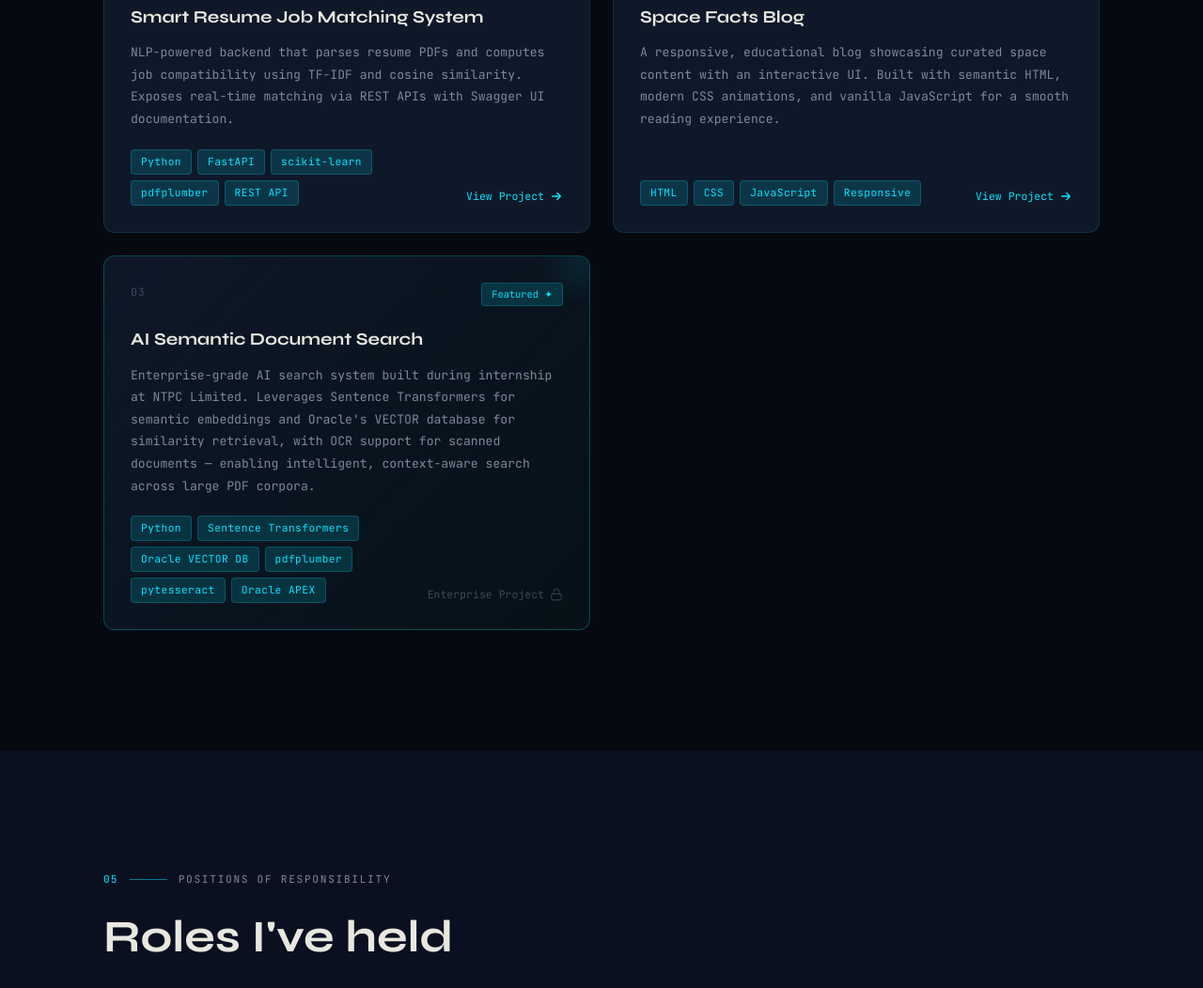
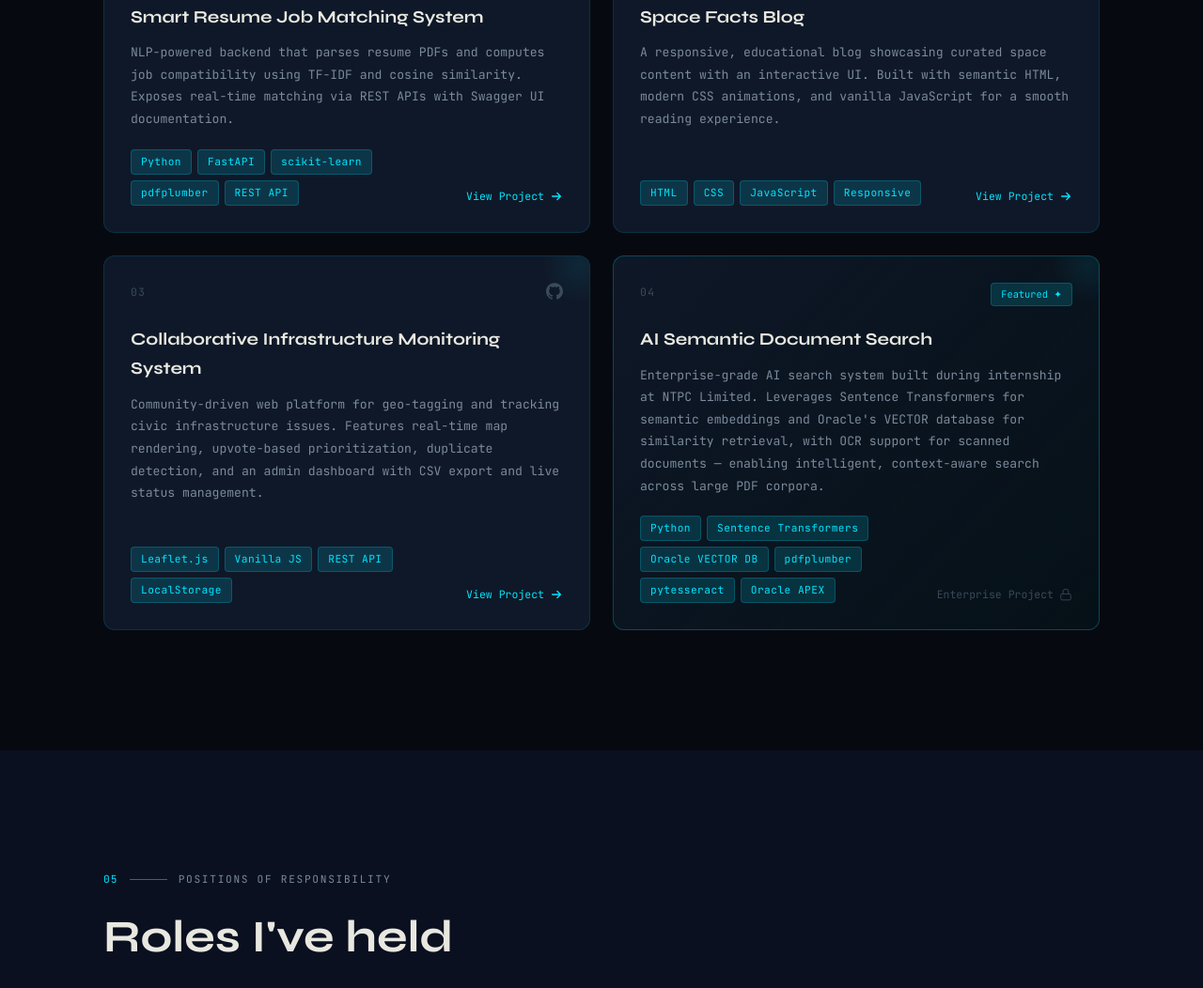
Before and after one commit to Hegoes/portfolio, a plain HTML site: page index.html in a window 1280 px wide. Shown: the part 4244-5296 px from the top of the page at 94% size. Drawn offline with Linux system fonts and the light colour scheme.

Commit message:
updated projects

```diff
--- a/index.html
+++ b/index.html
@@ -609,10 +609,45 @@
           <div class="project-card__accent" aria-hidden="true"></div>
         </article>
 
-        <!-- Project 3: AI Semantic Search (NTPC) — featured -->
+         <!-- Project 3: CIMS -->
+        <article class="project-card" data-animate="fade-up" data-delay="1">
+          <div class="project-card__header">
+            <div class="project-card__num">03</div>
+            <div class="project-card__links">
+              <a href="https://github.com/Hegoes" target="_blank" rel="noopener" class="project-card__link" aria-label="GitHub">
+                <svg width="18" height="18" viewBox="0 0 24 24" fill="currentColor"><path d="M12 .297c-6.63 0-12 5.373-12 12 0 5.303 3.438 9.8 8.205 11.385.6.113.82-.258.82-.577 0-.285-.01-1.04-.015-2.04-3.338.724-4.042-1.61-4.042-1.61C4.422 18.07 3.633 17.7 3.633 17.7c-1.087-.744.084-.729.084-.729 1.205.084 1.838 1.236 1.838 1.236 1.07 1.835 2.809 1.305 3.495.998.108-.776.417-1.305.76-1.605-2.665-.3-5.466-1.332-5.466-5.93 0-1.31.465-2.38 1.235-3.22-.135-.303-.54-1.523.105-3.176 0 0 1.005-.322 3.3 1.23.96-.267 1.98-.399 3-.405 1.02.006 2.04.138 3 .405 2.28-1.552 3.285-1.23 3.285-1.23.645 1.653.24 2.873.12 3.176.765.84 1.23 1.91 1.23 3.22 0 4.61-2.805 5.625-5.475 5.92.42.36.81 1.096.81 2.22 0 1.606-.015 2.896-.015 3.286 0 .315.21.69.825.57C20.565 22.092 24 17.592 24 12.297c0-6.627-5.373-12-12-12"/></svg>
+              </a>
+            </div>
+          </div>
+
+          <div class="project-card__body">
+            <h3 class="project-card__title">Collaborative Infrastructure Monitoring System</h3>
+            <p class="project-card__desc">
+             Community-driven web platform for geo-tagging and tracking civic infrastructure issues. Features real-time map rendering,
+            upvote-based prioritization, duplicate detection, and an admin dashboard with CSV export and live status management.
+            </p>
+          </div>
+
+          <div class="project-card__footer">
+            <div class="project-card__tech">
+              <span class="tech-pill">Leaflet.js</span>
+              <span class="tech-pill">Vanilla JS</span>
+              <span class="tech-pill">REST API</span>
+              <span class="tech-pill">LocalStorage</span>
+            </div>
+            <a href="https://github.com/Hegoes" target="_blank" rel="noopener" class="project-card__cta">
+              <span>View Project</span>
+              <svg width="14" height="14" viewBox="0 0 16 16" fill="none"><path d="M3 8h10M9 4l4 4-4 4" stroke="currentColor" stroke-width="1.5" stroke-linecap="round" stroke-linejoin="round"/></svg>
+            </a>
+          </div>
+
+          <div class="project-card__accent" aria-hidden="true"></div>
+        </article>
+
+   <!-- Project 3: AI Semantic Search (NTPC) — featured -->
         <article class="project-card project-card--featured" data-animate="fade-up" data-delay="2">
           <div class="project-card__header">
-            <div class="project-card__num">03</div>
+            <div class="project-card__num">04</div>
             <span class="project-card__featured-badge">Featured ✦</span>
           </div>
 
@@ -697,7 +732,7 @@
 
       </div><!-- /.positions__grid -->
     </div>
-  </section>
+  </section>-
 
   <!-- ============================================================
        SECTION 7: LEADERSHIP
```
